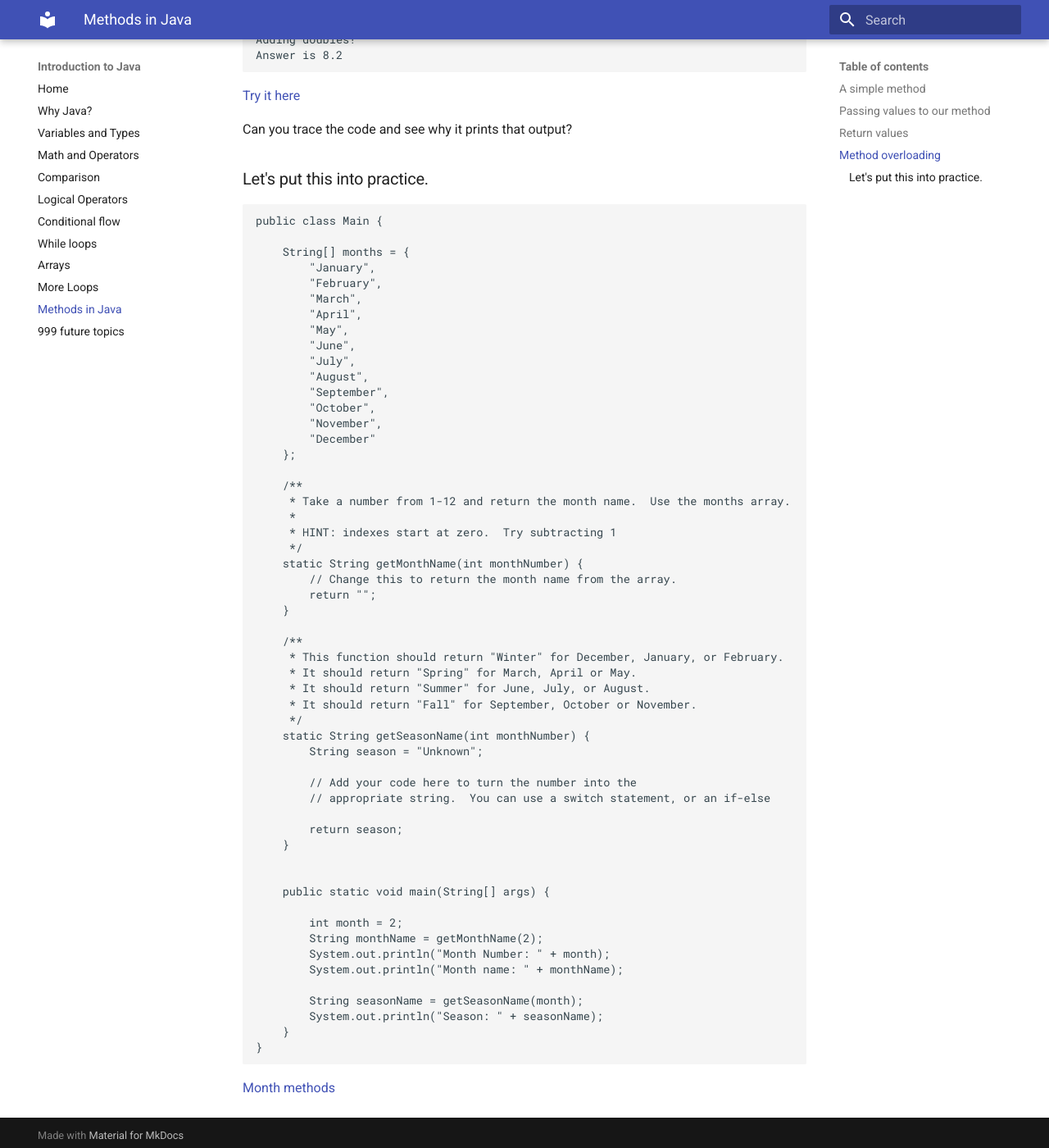
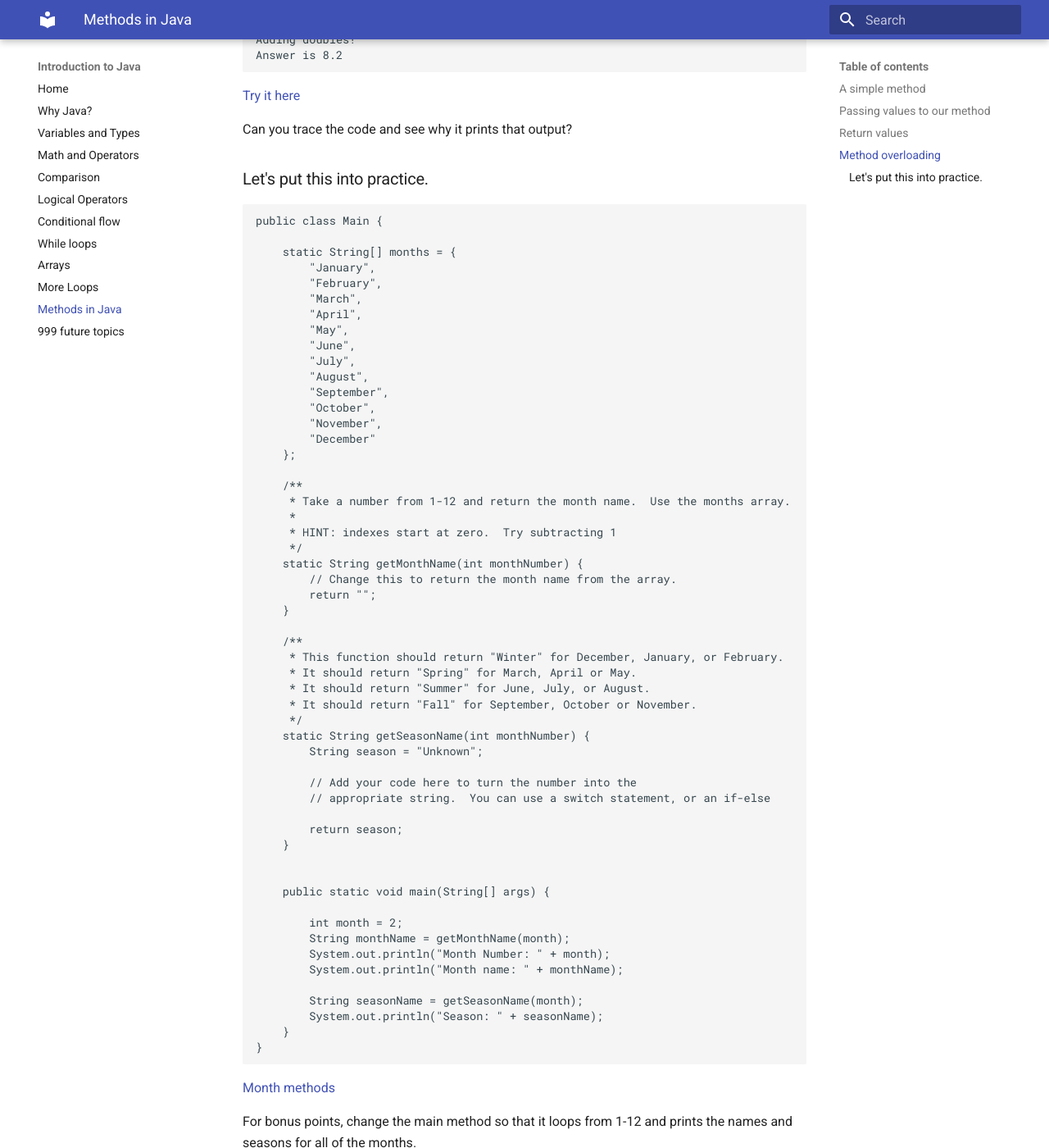
Before and after one commit to billkidwell/intro-to-java, an MkDocs documentation site: the page built from docs/009-methods.md, in a window 1280 px wide and 1400 px high, scrolled down 2745 px. Shown: the whole window at 82% size. Built offline with MkDocs 1.6.1 and Material for MkDocs 9.7.7, drawn with Linux system fonts in a browser that asks for light colours.

Commit message:
Corrections on exercise

````diff
--- a/docs/009-methods.md
+++ b/docs/009-methods.md
@@ -125,7 +125,7 @@ Can you trace the code and see why it prints that output?
 ```java
 public class Main {
 
-    String[] months = {
+    static String[] months = {
         "January",
         "February",
         "March",
@@ -169,7 +169,7 @@ public class Main {
     public static void main(String[] args) {
 
         int month = 2;
-        String monthName = getMonthName(2);
+        String monthName = getMonthName(month);
         System.out.println("Month Number: " + month);
         System.out.println("Month name: " + monthName);
 
@@ -179,4 +179,6 @@ public class Main {
 }
 ```
 
-[Month methods](https://www.online-java.com/FHUiQ6H2Uu)
+[Month methods](https://www.online-java.com/JczLtNLdDB)
+
+For bonus points, change the main method so that it loops from 1-12 and prints the names and seasons for all of the months.
````
